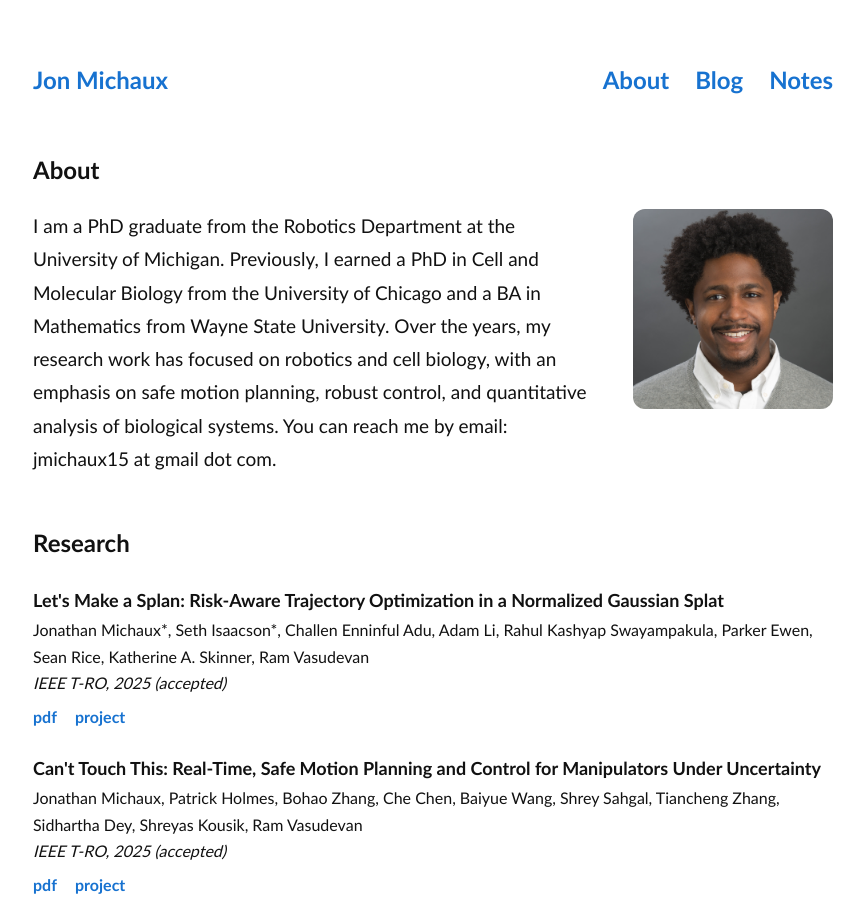
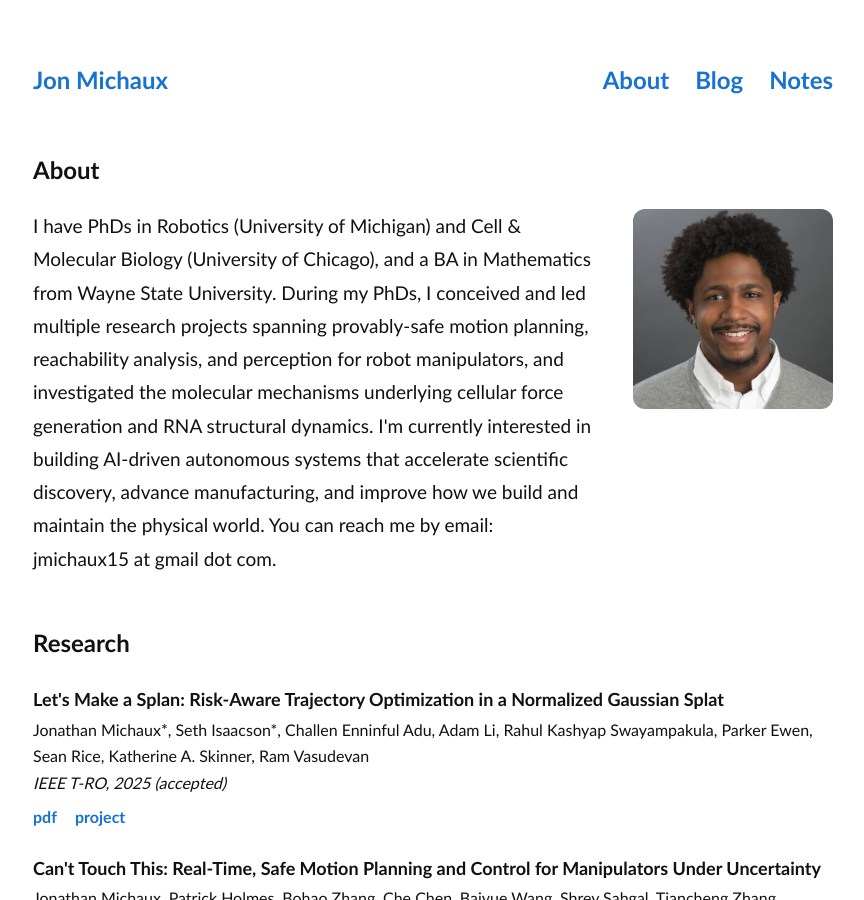
Before and after one commit to jmichaux/jmichaux.github.io, a Jekyll site: the page built from index.md, in a window 1280 px wide and 900 px high. Shown: the whole window, without its empty margins (207-1071 px from the left). Built offline with Jekyll 4.4.1, drawn with Linux system fonts in a browser that asks for light colours; a style sheet for code colours, icons or effects is not loaded.

Commit message:
updated about me

```diff
--- a/index.md
+++ b/index.md
@@ -9,10 +9,7 @@ title: ""
 
 <div class="about-text">
 
-I am a PhD graduate from the Robotics Department at the University of Michigan.
-Previously, I earned a PhD in Cell and Molecular Biology from the University of Chicago
-and a BA in Mathematics from Wayne State University. Over the years, my research work has focused on robotics and cell biology, with an emphasis on safe motion planning, robust control, and quantitative analysis of biological systems. You can reach me by email: jmichaux15 at gmail dot com.
-
+I have PhDs in Robotics (University of Michigan) and Cell & Molecular Biology (University of Chicago), and a BA in Mathematics from Wayne State University. During my PhDs, I conceived and led multiple research projects spanning provably-safe motion planning, reachability analysis, and perception for robot manipulators, and investigated the molecular mechanisms underlying cellular force generation and RNA structural dynamics. I'm currently interested in building AI-driven autonomous systems that accelerate scientific discovery, advance manufacturing, and improve how we build and maintain the physical world. You can reach me by email: jmichaux15 at gmail dot com.
 
 </div>
 
```
